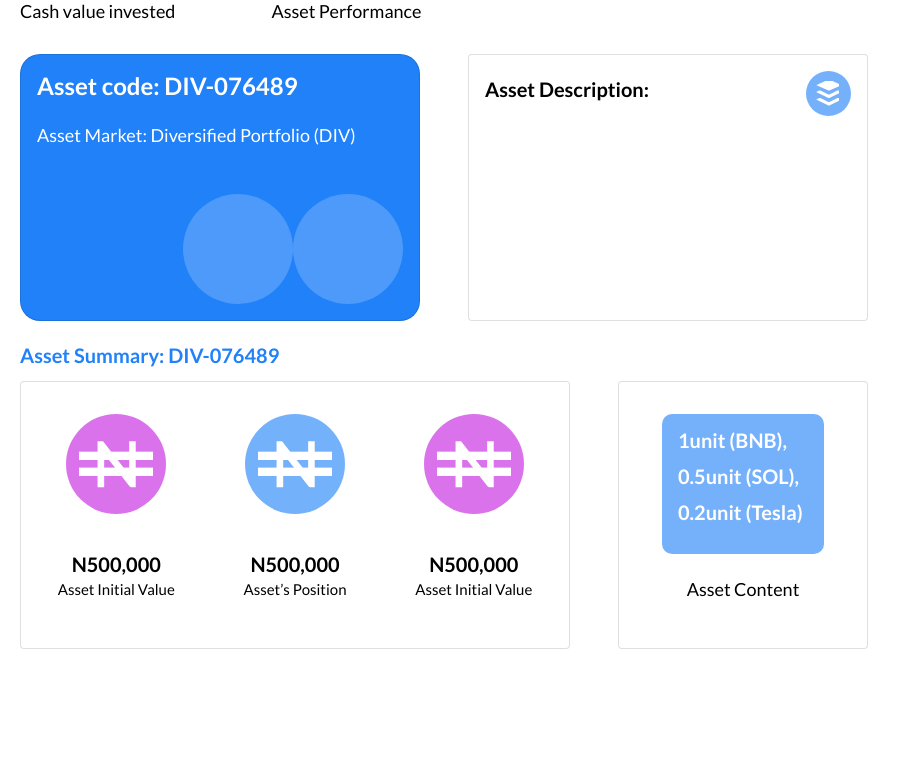
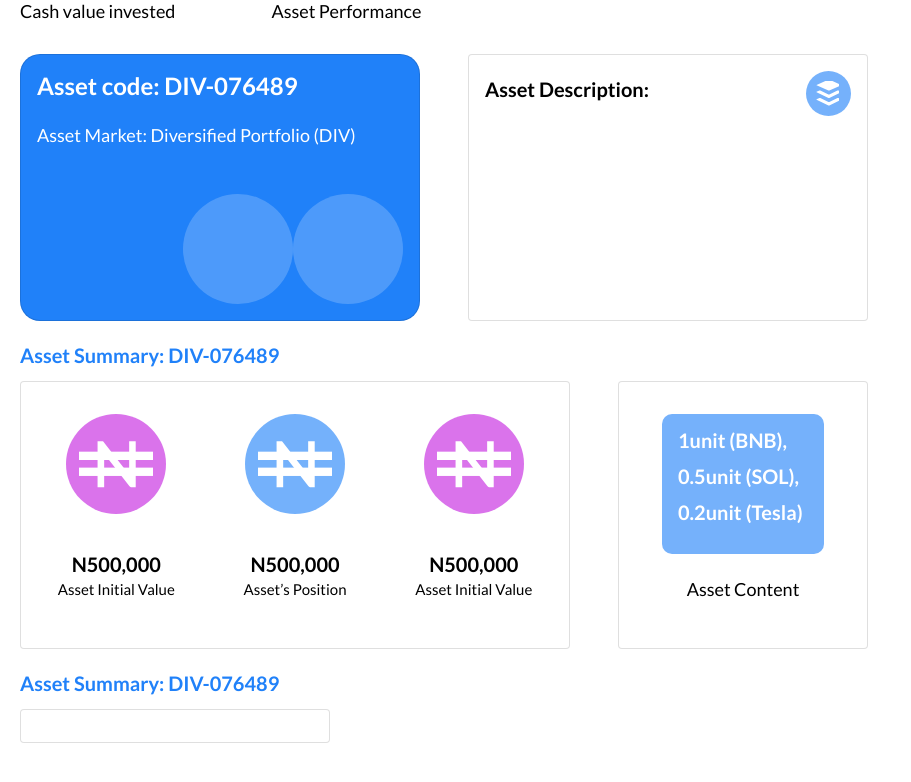
Before and after one commit to Dreezy305/HuntersWall, a Next.js app: page /portfolio in a window 1280 px wide. Both pictures are taken after a click on the element "Asset Performance". Shown: the top 782 px of the page, without its empty margins (0-911 px from the left). Built offline with nearby package versions, Linux system fonts and the light colour scheme; no server answers.

Commit message:
asset description and cards

```diff
--- a/components/assetPerformance.js
+++ b/components/assetPerformance.js
@@ -107,7 +107,17 @@ function AssetPerformance() {
       </div>
 
       {/* STATISTICS */}
-      <div className="assetPerform_stat"></div>
+      <div className="assetPerform_stat mt-4">
+        <h6 className="mb-3 assetStat">Asset Summary: DIV-076489</h6>
+
+        <div className="d-flex flex-row justify-content-between"></div>
+
+        <div className="card w-25">
+          <div className="card-body">
+            <div className=""></div>
+          </div>
+        </div>
+      </div>
     </div>
   );
 }
--- a/styles/portfolio.scss
+++ b/styles/portfolio.scss
@@ -199,6 +199,15 @@
   color: #2081f9;
 }
 
+.assetStat {
+  font-family: Lato;
+  font-style: normal;
+  font-weight: 600;
+  font-size: 20px;
+  line-height: 20px;
+  color: #2081f9;
+}
+
 .c1 {
   width: 550px;
 }
```
